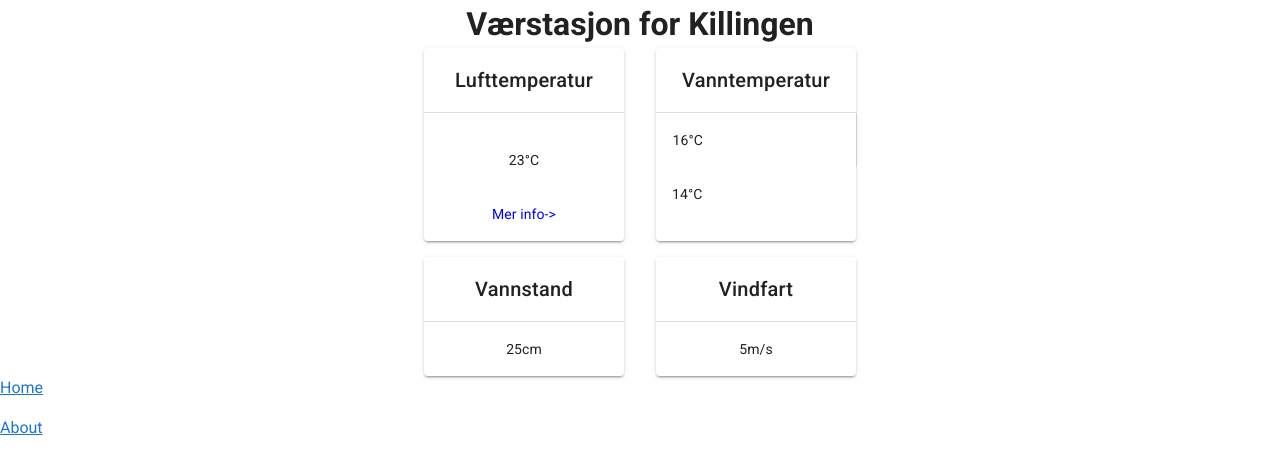
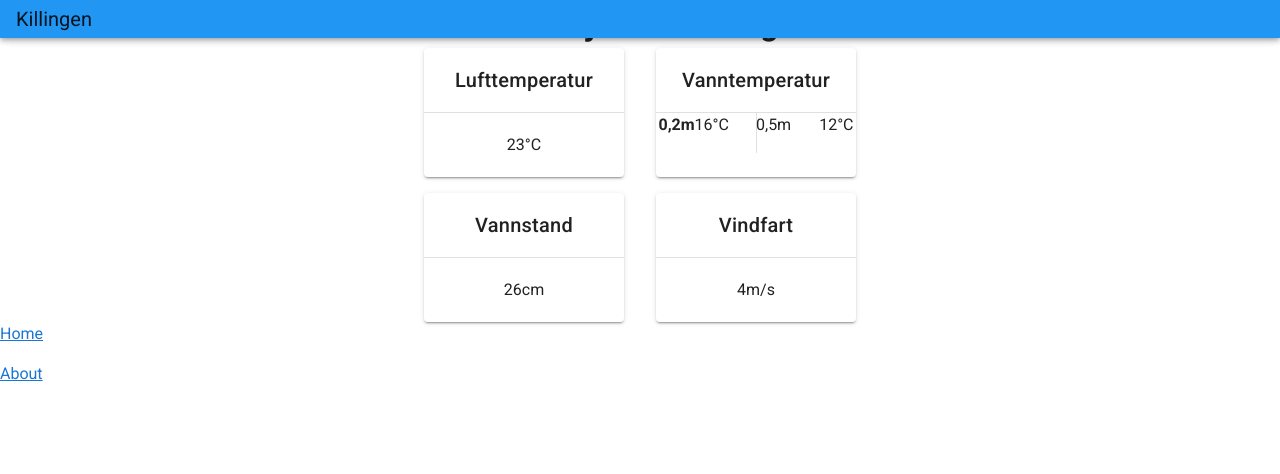
Before and after one commit to tryglang/weatherstation, a Vue app: page / in a window 1280 px wide. Shown: the top 474 px of the page. Built offline with nearby package versions, Linux system fonts and the light colour scheme.

Commit message:
har tuklet mer med kortene kan sikkert klare mer etter eksamen

```diff
--- a/src/App.vue
+++ b/src/App.vue
@@ -1,5 +1,8 @@
 <template>
   <v-app>
+    <v-app-bar height="dense" color="blue" app> <!-- finne en bedre måte å ha toolbar på uten at ting overlapper eller at den blir for stor -->
+      <v-toolbar-title>Killingen</v-toolbar-title>
+    </v-app-bar>
     <v-main>
       <h1 class="d-flex justify-center">Værstasjon for Killingen</h1>
       <router-view/>
--- a/src/components/HovedSide.vue
+++ b/src/components/HovedSide.vue
@@ -7,8 +7,8 @@
           <div>
             <v-card-title class="justify-center">Lufttemperatur</v-card-title>
             <v-divider></v-divider>
-            <v-card-text class="mt-5 d-flex justify-center">23°C</v-card-text>
-            <v-card-text class="link d-flex justify-center">Mer info-></v-card-text> <!-- vet ikke om jeg vil ha med dette eller ikke-->
+            <p class="mt-5 mb-5 d-flex justify-center">{{luftTemp}}°C</p>
+           <!-- <p class="link d-flex justify-center">Mer info-></p>--> <!-- vet ikke om jeg vil ha med dette eller ikke-->
           </div>
         </router-link>
       </v-card>
@@ -18,9 +18,11 @@
         <v-card-title class="justify-center">Vanntemperatur</v-card-title>
         <v-divider></v-divider>
         <div class="d-flex justify-center flex-wrap">
-        <v-card-text class="d-flex">16°C</v-card-text><!-- se i display-modalene i bacheloren for kanskje eksempel for hvordan disse kan ligge ved siden av hverandre -->
-        <v-divider vertical></v-divider>
-        <v-card-text class="d-flex">14°C</v-card-text>
+          <h4>0,2m</h4>
+          <p class="mr-7">{{værData.vannTempGrunn}}°C</p><!-- se i display-modalene i bacheloren for kanskje eksempel for hvordan disse kan ligge ved siden av hverandre -->
+          <v-divider vertical></v-divider>
+          <p>0,5m</p>
+          <p class="ml-7">{{værData.vannTempDyp}}°C</p>
         </div>
         </router-link>
       </v-card>
@@ -31,7 +33,7 @@
         <router-link :to="{name: 'VannStand'}" style="text-decoration: none; color: inherit;">
         <v-card-title class="justify-center">Vannstand</v-card-title>
         <v-divider></v-divider>
-        <v-card-text class="d-flex justify-center">25cm</v-card-text>
+        <p class="mt-5 mb-5 d-flex justify-center">{{værData.vannStand}}cm</p>
         </router-link>
       </v-card>
 
@@ -39,7 +41,7 @@
         <router-link :to="{name: 'Vind'}" style="text-decoration: none; color: inherit;">
         <v-card-title class="justify-center">Vindfart</v-card-title>
         <v-divider></v-divider>
-        <v-card-text class="d-flex justify-center">5m/s</v-card-text>
+        <p class="mt-5 mb-5 d-flex justify-center">{{værData.vindFart}}m/s</p>
         </router-link>
       </v-card>
     </div>
@@ -49,7 +51,12 @@
 
 <script>
 export default {
-
+data() {
+  return {
+    luftTemp: 23,
+    værData: {luftTemp: 23, vannTempDyp: 12, vannTempGrunn: 16, vannStand: 26, vindFart: 4}
+  }
+}
 }
 </script>
 
--- a/src/views/VannTemp.vue
+++ b/src/views/VannTemp.vue
@@ -1,5 +1,7 @@
 <template>
-  <div></div>
+  <div>
+      <h1>Dette er vanntemp siden</h1>
+  </div>
 </template>
 
 <script>
```
